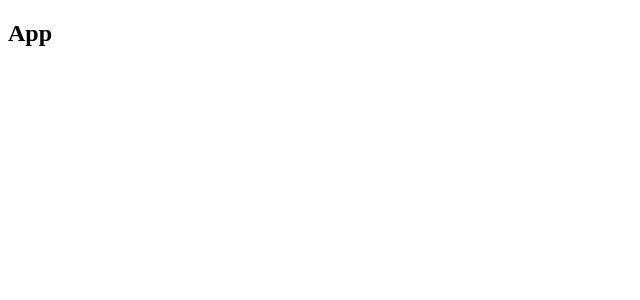
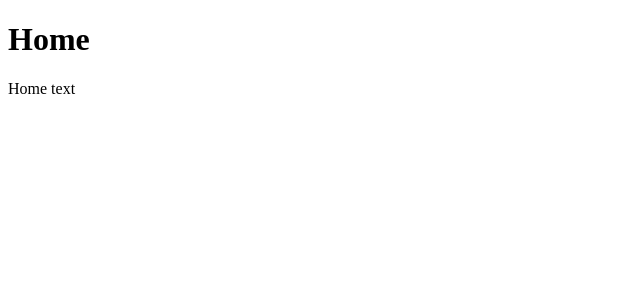
Before and after one commit to andreszl/3ree, a React app: page / in a window 1280 px wide. Shown: the top 300 px of the page, without its empty margins (0-640 px from the left). Built offline with nearby package versions, Linux system fonts and the light colour scheme; the HTML template or start-up script is replaced by a standard one.

Commit message:
test of server rendering with static router of react router dom

```diff
--- a/server.js
+++ b/server.js
@@ -5,6 +5,7 @@ import path from 'path';
 import express from 'express'
 import http from 'http';
 import config from 'config';
+import * as uni from './app'
 
 // serve instances
 const server = express()
@@ -20,9 +21,9 @@ server.set(express.static(path.join(__dirname,'public')))
 server.use(require('serve-static')(path.join(__dirname, config.get('buildDirectory'))))
 
 //Main route
-server.get('*', (req, res) => {res.render('index',{title: 'its work'})})
+server.get('*',uni.handleRender)
 
 //initialize server
 httpServer.listen(port, (err) => {
-    console.log(`server running on ${port}...`)
+    console.log(`server running on localhost:${port}...`)
 });
--- a/src/components/App.js
+++ /dev/null
@@ -1,14 +0,0 @@
-import React, { Component } from 'react'
-import Text from '../containers/Text'
-class App extends Component {
-
-    render(){
-        return (
-            <div>
-                <h2>App</h2>
-            </div>
-        )
-    }
-}
-
-export default App
--- /dev/null
+++ b/src/components/App.jsx
@@ -0,0 +1,26 @@
+import React, { Component } from 'react'
+import { Route, Switch } from 'react-router-dom'
+import routes from '../routes'
+
+class App extends Component {
+
+  render() {
+    return (
+      <div>
+        <Switch>
+         {routes.map(({ path, exact, component: C}) => (
+            <Route
+              key={path}
+              path={path}
+              exact={exact}
+              render={(props) => (<C {...props} />)}
+            />
+          ))}
+        </Switch>
+      </div>
+    )
+  }
+}
+
+
+export default App
--- /dev/null
+++ b/src/components/Home.jsx
@@ -0,0 +1,12 @@
+import React, { Component } from 'react'
+import HomeContent from '../containers/HomeContent.jsx'
+
+class Home extends Component {
+    render(){
+        return (
+            <HomeContent title={"Home"} />
+        )
+    }
+}
+
+export default Home
--- /dev/null
+++ b/src/containers/HomeContent.jsx
@@ -0,0 +1,18 @@
+import React, { Component } from 'react'
+
+class HomeContent extends Component{
+    constructor(props){
+        super(props)
+
+    }
+    render(){
+        return(
+            <div>
+                <h1>{this.props.title}</h1>
+                <p>Home text</p>
+            </div>
+        )
+    }
+}
+
+export default HomeContent
--- a/src/containers/Text.js
+++ /dev/null
@@ -1,9 +0,0 @@
-import React, { Component } from 'react'
-
-class Text extends Component {
-    render(){
-        return <h1>Text</h1>
-    }
-}
-
-export default Text
--- a/src/index.js
+++ b/src/index.js
@@ -1,11 +1,11 @@
 import React from 'react';
-import { render } from 'react-dom';
-import Routes from './routes'
-import createBrowserHistory from 'history/createBrowserHistory'
+import { hydrate } from 'react-dom';
+import { BrowserRouter } from 'react-router-dom'
+import App from './components/App.jsx'
 
-const history = createBrowserHistory()
-
-render(
-  <Routes history={history} />,
+hydrate(
+  <BrowserRouter>
+    <App initialState={window.__INITIAL_STATE__}/>
+  </BrowserRouter>,
   document.getElementById('app')
-);
+)
--- a/src/routes.js
+++ b/src/routes.js
@@ -1,20 +1,10 @@
-import React, { Component } from 'react';
-import { BrowserRouter as Router, Route, Switch, Redirect} from 'react-router-dom';
+import Home from './components/Home.jsx'
+const routes =  [
+  {
+    path: '/',
+    exact: true,
+    component: Home,
+  }
+]
 
-import App from './components/App'
-
-class Routes extends Component{
-    render(){
-        return(
-            <Router>
-                <div>
-                    <Switch>
-                        <Route exact path="/" component={App} />
-                    </Switch>
-                </div>
-            </Router>
-        )
-    }
-}
-
-export default Routes
+export default routes
```
Also changed, not shown: app.js (added, +31 -0 lines), public/views/index.ejs.
